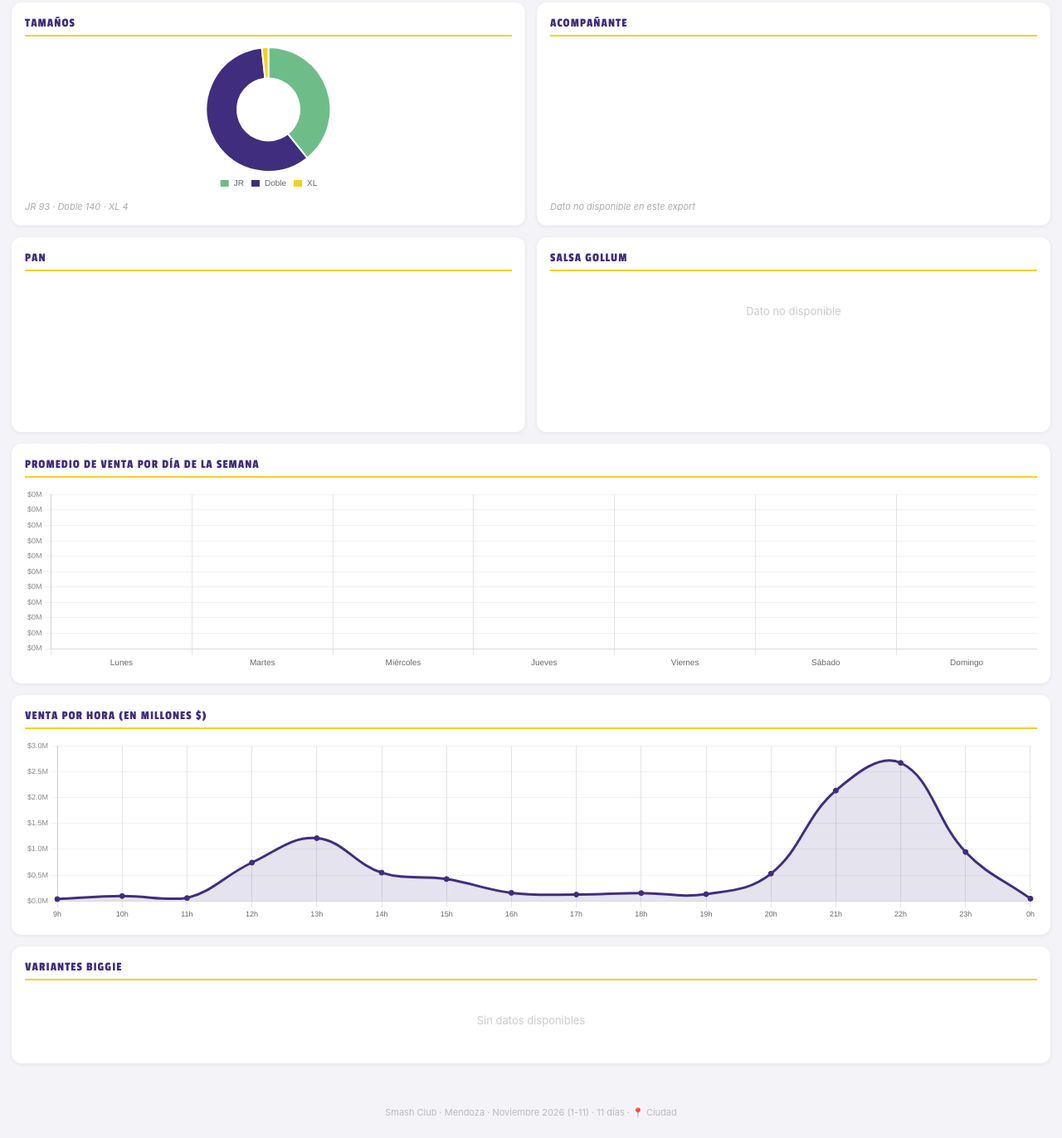
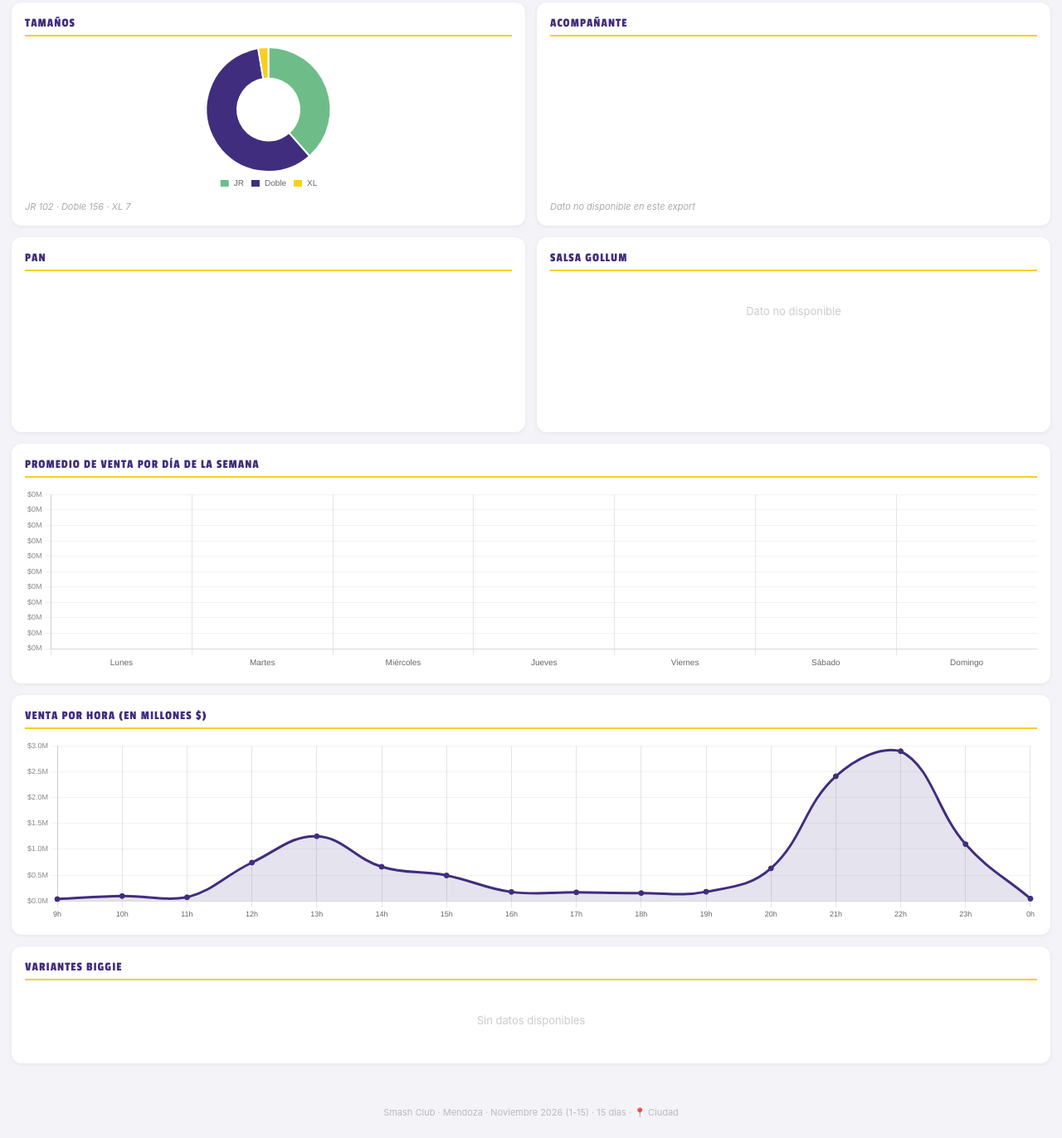
Before and after one commit to francoindragoli/smashclub-dashboards, a plain HTML site: page dashboard-ventas.html in a window 1280 px wide. Shown: the part 838-2210 px from the top of the page at 83% size. Drawn offline with nearby package versions, Linux system fonts and the light colour scheme.

Commit message:
Auto-update dashboards — 16/11/2026 12:06

```diff
--- a/dashboard-ventas.html
+++ b/dashboard-ventas.html
@@ -837,36 +837,36 @@ const MESES = {
         }
       },
       noviembre2026: {
-        label: 'Noviembre 2026 (1-11)', dias: 11, diasCount: [2, 2, 2, 1, 1, 1, 2],
+        label: 'Noviembre 2026 (1-15)', dias: 15, diasCount: [2, 2, 2, 2, 2, 2, 3],
         ciudad: {
-          burgers: {'Crispy Bliss':73, 'Gollum Signature':40, 'L.A Americana':37, 'John Bacon':35, 'Cheese Burger':21, 'La Mantequish':18, 'Sweet Alabama':12, 'Biggie':1},
-          jr:93, doble:140, xl:4, total:237,
+          burgers: {'Crispy Bliss':88, 'Gollum Signature':46, 'L.A Americana':42, 'John Bacon':36, 'Cheese Burger':21, 'La Mantequish':18, 'Sweet Alabama':12, 'Biggie':2},
+          jr:102, doble:156, xl:7, total:265,
           acompanante:{'Con Papas':0, 'Sin Papas':0, 'Aros de Cebolla':0},
           acompanante_note:'Dato no disponible en este export',
           pan:{'Pan Regular':0, 'Pan Sin Gluten':0},
           pan_note:'Dato no disponible en este export',
           salsa:null,
-          ventaTotal:10015890,
+          ventaTotal:11110365,
           totalDocs:0,
           ticketPromedio:0,
           ventaDias:[0,0,0,0,0,0,0],
           horaLabels:["9h", "10h", "11h", "12h", "13h", "14h", "15h", "16h", "17h", "18h", "19h", "20h", "21h", "22h", "23h", "0h"],
-          horaVentas:[0.036, 0.095, 0.057, 0.742, 1.215, 0.548, 0.424, 0.157, 0.124, 0.153, 0.131, 0.528, 2.137, 2.673, 0.948, 0.045]
+          horaVentas:[0.036, 0.095, 0.07, 0.742, 1.252, 0.662, 0.494, 0.174, 0.166, 0.153, 0.178, 0.631, 2.414, 2.9, 1.099, 0.045]
         },
         puntilla: {
-          burgers: {'Crispy Bliss':145, 'Gollum Signature':145, 'John Bacon':96, 'L.A Americana':66, 'Sweet Alabama':30, 'Cheese Burger':29, 'La Mantequish':28, 'Biggie':10, 'Denver':1},
-          jr:203, doble:325, xl:22, total:550,
+          burgers: {'Gollum Signature':192, 'Crispy Bliss':182, 'John Bacon':123, 'L.A Americana':89, 'Cheese Burger':42, 'Sweet Alabama':38, 'La Mantequish':35, 'Biggie':10, 'Denver':4},
+          jr:266, doble:416, xl:33, total:715,
           acompanante:{'Con Papas':0, 'Sin Papas':0, 'Aros de Cebolla':0},
           acompanante_note:'Dato no disponible en este export',
           pan:{'Pan Regular':0, 'Pan Sin Gluten':0},
           pan_note:'Dato no disponible en este export',
           salsa:null,
-          ventaTotal:18332220,
+          ventaTotal:22262375,
           totalDocs:0,
           ticketPromedio:0,
           ventaDias:[0,0,0,0,0,0,0],
           horaLabels:["11h", "12h", "13h", "14h", "15h", "16h", "17h", "18h", "19h", "20h", "21h", "22h", "23h", "0h"],
-          horaVentas:[0.04, 0.447, 1.94, 1.745, 0.595, 0.288, 0.176, 0.138, 0.348, 2.415, 4.928, 3.275, 1.57, 0.428]
+          horaVentas:[0.04, 0.466, 2.33, 1.989, 0.689, 0.38, 0.176, 0.138, 0.348, 3.179, 6.103, 3.948, 1.847, 0.63]
         },
         snaps: {
           3: {
@@ -898,6 +898,11 @@ const MESES = {
             dias:11, diasCount:[2, 2, 2, 1, 1, 1, 2],
             ciudad:{burgers:{'Crispy Bliss':73, 'Gollum Signature':40, 'L.A Americana':37, 'John Bacon':35, 'Cheese Burger':21, 'La Mantequish':18, 'Sweet Alabama':12, 'Biggie':1},jr:93,doble:140,xl:4,total:237,ventaTotal:10015890,totalDocs:0,ticketPromedio:0,ventaDias:[0,0,0,0,0,0,0],horaLabels:["9h", "10h", "11h", "12h", "13h", "14h", "15h", "16h", "17h", "18h", "19h", "20h", "21h", "22h", "23h", "0h"],horaVentas:[0.036, 0.095, 0.057, 0.742, 1.215, 0.548, 0.424, 0.157, 0.124, 0.153, 0.131, 0.528, 2.137, 2.673, 0.948, 0.045]},
             puntilla:{burgers:{'Crispy Bliss':145, 'Gollum Signature':145, 'John Bacon':96, 'L.A Americana':66, 'Sweet Alabama':30, 'Cheese Burger':29, 'La Mantequish':28, 'Biggie':10, 'Denver':1},jr:203,doble:325,xl:22,total:550,ventaTotal:18332220,totalDocs:0,ticketPromedio:0,ventaDias:[0,0,0,0,0,0,0],horaLabels:["11h", "12h", "13h", "14h", "15h", "16h", "17h", "18h", "19h", "20h", "21h", "22h", "23h", "0h"],horaVentas:[0.04, 0.447, 1.94, 1.745, 0.595, 0.288, 0.176, 0.138, 0.348, 2.415, 4.928, 3.275, 1.57, 0.428]}
+          },
+          15: {
+            dias:15, diasCount:[2, 2, 2, 2, 2, 2, 3],
+            ciudad:{burgers:{'Crispy Bliss':88, 'Gollum Signature':46, 'L.A Americana':42, 'John Bacon':36, 'Cheese Burger':21, 'La Mantequish':18, 'Sweet Alabama':12, 'Biggie':2},jr:102,doble:156,xl:7,total:265,ventaTotal:11110365,totalDocs:0,ticketPromedio:0,ventaDias:[0,0,0,0,0,0,0],horaLabels:["9h", "10h", "11h", "12h", "13h", "14h", "15h", "16h", "17h", "18h", "19h", "20h", "21h", "22h", "23h", "0h"],horaVentas:[0.036, 0.095, 0.07, 0.742, 1.252, 0.662, 0.494, 0.174, 0.166, 0.153, 0.178, 0.631, 2.414, 2.9, 1.099, 0.045]},
+            puntilla:{burgers:{'Gollum Signature':192, 'Crispy Bliss':182, 'John Bacon':123, 'L.A Americana':89, 'Cheese Burger':42, 'Sweet Alabama':38, 'La Mantequish':35, 'Biggie':10, 'Denver':4},jr:266,doble:416,xl:33,total:715,ventaTotal:22262375,totalDocs:0,ticketPromedio:0,ventaDias:[0,0,0,0,0,0,0],horaLabels:["11h", "12h", "13h", "14h", "15h", "16h", "17h", "18h", "19h", "20h", "21h", "22h", "23h", "0h"],horaVentas:[0.04, 0.466, 2.33, 1.989, 0.689, 0.38, 0.176, 0.138, 0.348, 3.179, 6.103, 3.948, 1.847, 0.63]}
           },
         }
       },
```
Also changed, not shown: comparativa-precios.html (+1 -1 lines), rentabilidad-burgers.html (+1 -1 lines).
